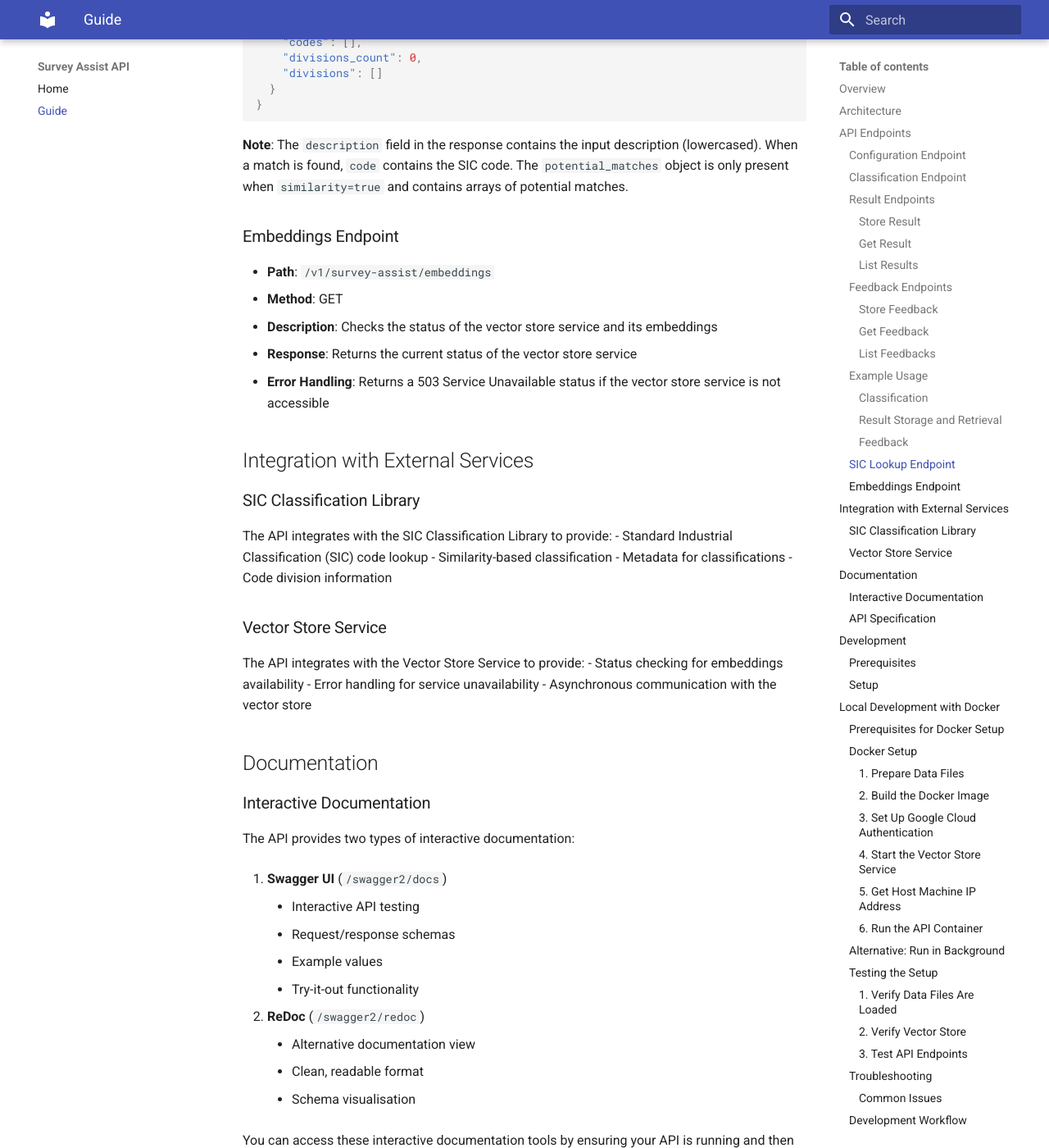
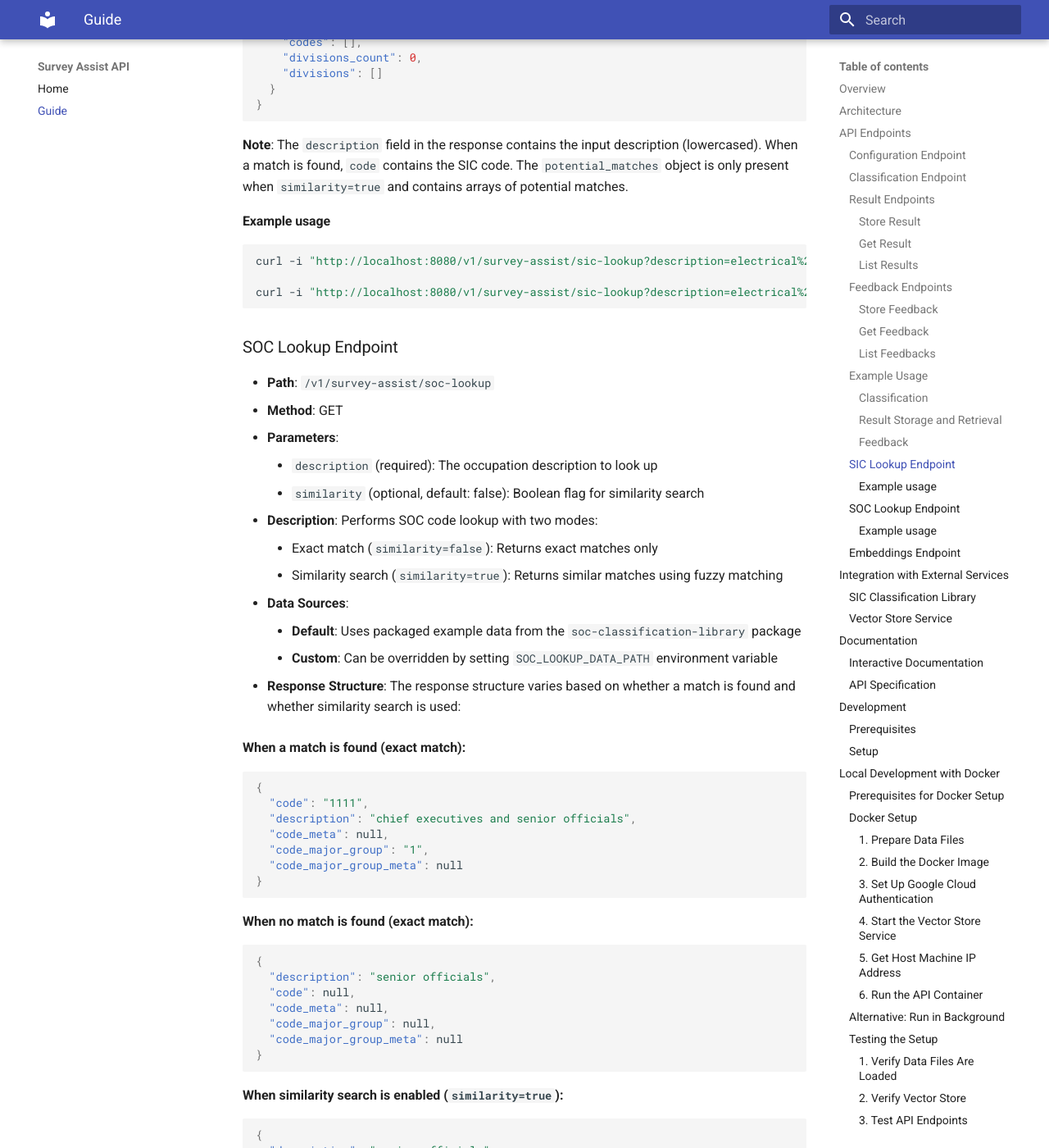
Before and after one commit to ONSdigital/survey-assist-api, an MkDocs documentation site: the page built from docs/guide.md, in a window 1280 px wide and 1400 px high, scrolled down 13490 px. Shown: the whole window at 82% size. Built offline with MkDocs 1.6.1 and Material for MkDocs 9.7.7, drawn with Linux system fonts in a browser that asks for light colours; some of the changed text lies outside the part shown.

Commit message:
add soc lookup endpoint section

````diff
--- a/docs/guide.md
+++ b/docs/guide.md
@@ -563,6 +563,85 @@ curl -X POST "http://localhost:8080/v1/survey-assist/feedback" \
   ```
 
   **Note**: The `description` field in the response contains the input description (lowercased). When a match is found, `code` contains the SIC code. The `potential_matches` object is only present when `similarity=true` and contains arrays of potential matches.
+
+#### Example usage
+
+```bash
+curl -i "http://localhost:8080/v1/survey-assist/sic-lookup?description=electrical%20installation&similarity=false"
+
+curl -i "http://localhost:8080/v1/survey-assist/sic-lookup?description=electrical%20installation&similarity=true"
+```
+
+### SOC Lookup Endpoint
+- **Path**: `/v1/survey-assist/soc-lookup`
+- **Method**: GET
+- **Parameters**:
+
+    - `description` (required): The occupation description to look up
+    - `similarity` (optional, default: false): Boolean flag for similarity search
+
+- **Description**: Performs SOC code lookup with two modes:
+
+    - Exact match (`similarity=false`): Returns exact matches only
+    - Similarity search (`similarity=true`): Returns similar matches using fuzzy matching
+
+- **Data Sources**:
+
+    - **Default**: Uses packaged example data from the `soc-classification-library` package
+    - **Custom**: Can be overridden by setting `SOC_LOOKUP_DATA_PATH` environment variable
+
+- **Response Structure**: The response structure varies based on whether a match is found and whether similarity search is used:
+
+  **When a match is found (exact match):**
+  ```json
+  {
+    "code": "1111",
+    "description": "chief executives and senior officials",
+    "code_meta": null,
+    "code_major_group": "1",
+    "code_major_group_meta": null
+  }
+  ```
+
+  **When no match is found (exact match):**
+  ```json
+  {
+    "description": "senior officials",
+    "code": null,
+    "code_meta": null,
+    "code_major_group": null,
+    "code_major_group_meta": null
+  }
+  ```
+
+  **When similarity search is enabled (`similarity=true`):**
+  ```json
+  {
+    "description": "senior officials",
+    "code": null,
+    "code_meta": null,
+    "code_major_group": null,
+    "code_major_group_meta": null,
+    "potential_matches": {
+      "descriptions_count": 1,
+      "descriptions": ["chief executives and senior officials"],
+      "codes_count": 1,
+      "codes": ["1111"],
+      "major_groups_count": 1,
+      "major_groups": []
+    }
+  }
+  ```
+
+  **Note**: The `description` field in the response contains the input description (lowercased). When a match is found, `code` contains the SOC code. The `potential_matches` object is only present when `similarity=true` and contains arrays of potential matches.
+
+#### Example usage
+
+```bash
+curl -i "http://localhost:8080/v1/survey-assist/soc-lookup?description=chief%20executives%20and%20senior%20officials&similarity=false"
+
+curl -i "http://localhost:8080/v1/survey-assist/soc-lookup?description=senior%20officials&similarity=true"
+```
 
 ### Embeddings Endpoint
 - **Path**: `/v1/survey-assist/embeddings`
````
